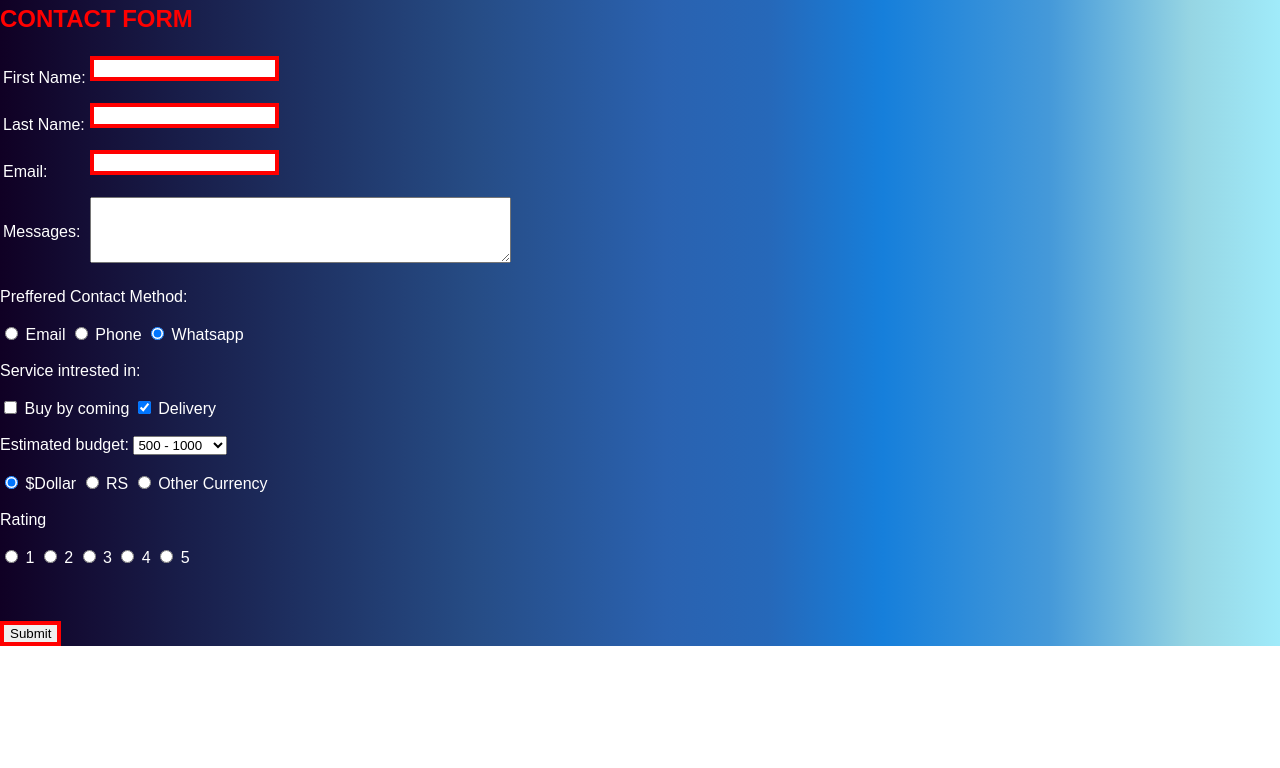
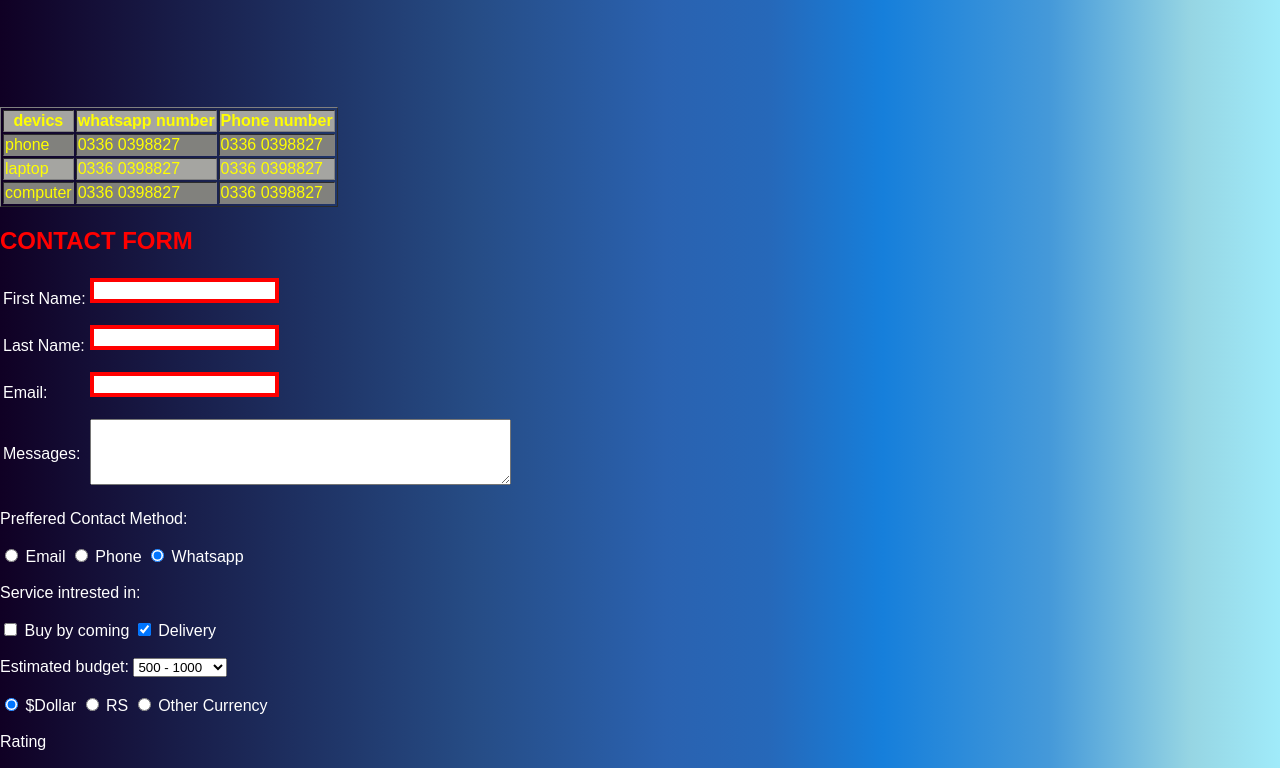
Before and after one commit to Suhair2015/TOOLS-PALACE, a plain HTML site: page contact me.html in a window 1280 px wide. Shown: the part 289-1057 px from the top of the page. Before the commit the page ends 935 px from the top, so only its background shows below. Drawn offline with Linux system fonts and the light colour scheme.

Commit message:
contact me.html

```diff
--- a/contact me.html
+++ b/contact me.html
@@ -4,7 +4,19 @@
 
  <head>
   <title >CONTACT ME</title>
-
+  <style>
+   .style{
+    table tr:nth-child(odd){
+  background-color: rgb(165, 165, 161);
+}
+table tr:nth-child(even){
+  background-color: rgb(129, 129, 125);
+}
+   }
+   .nothing{
+    padding-top: 100px;
+   }
+  </style>
  </head>
  <body>
 <header>
@@ -29,8 +41,11 @@
 </header>
   <link rel="stylesheet" href="styles.css">
    <link rel="stylesheet" href="stylenav.css">
-
+  <div class="nothing">
   <dt><h1 >Contact Me</h1></dt>
+  </div>
+  <div class='nothing more' >
+    <div class="style">
   <table border=1>
   <th>devics</th>
   <th>whatsapp number</th>
@@ -52,7 +67,8 @@
   </tr>
 
   </table style="color:green" border=1>
-
+ </div>
+</div>
   <h2 >CONTACT FORM</h2>
    </u>
   <form action "submit_form.php" >
@@ -83,6 +99,22 @@
   <input type="radio" id="whatsapp_contact" name="contact_method" value="Whatsapp"checked>
   <label for="whatsapp_contact">Whatsapp </label>
   <br/></br/>
+
+
+
+
+
+
+
+
+
+
+
+
+
+
+
+
 
   <label for="service">Service intrested in:</label>
  <br/><br/>
@@ -123,6 +155,9 @@
   <br/></br/>
   <br/></br/>
   <input type="submit" value="Submit"required>
+  <script src="script.js"></script>
+  <script src="script-test.js"></script>
+ <script>alert('ok come in')</script>
 
   </form>
   <u>
```
